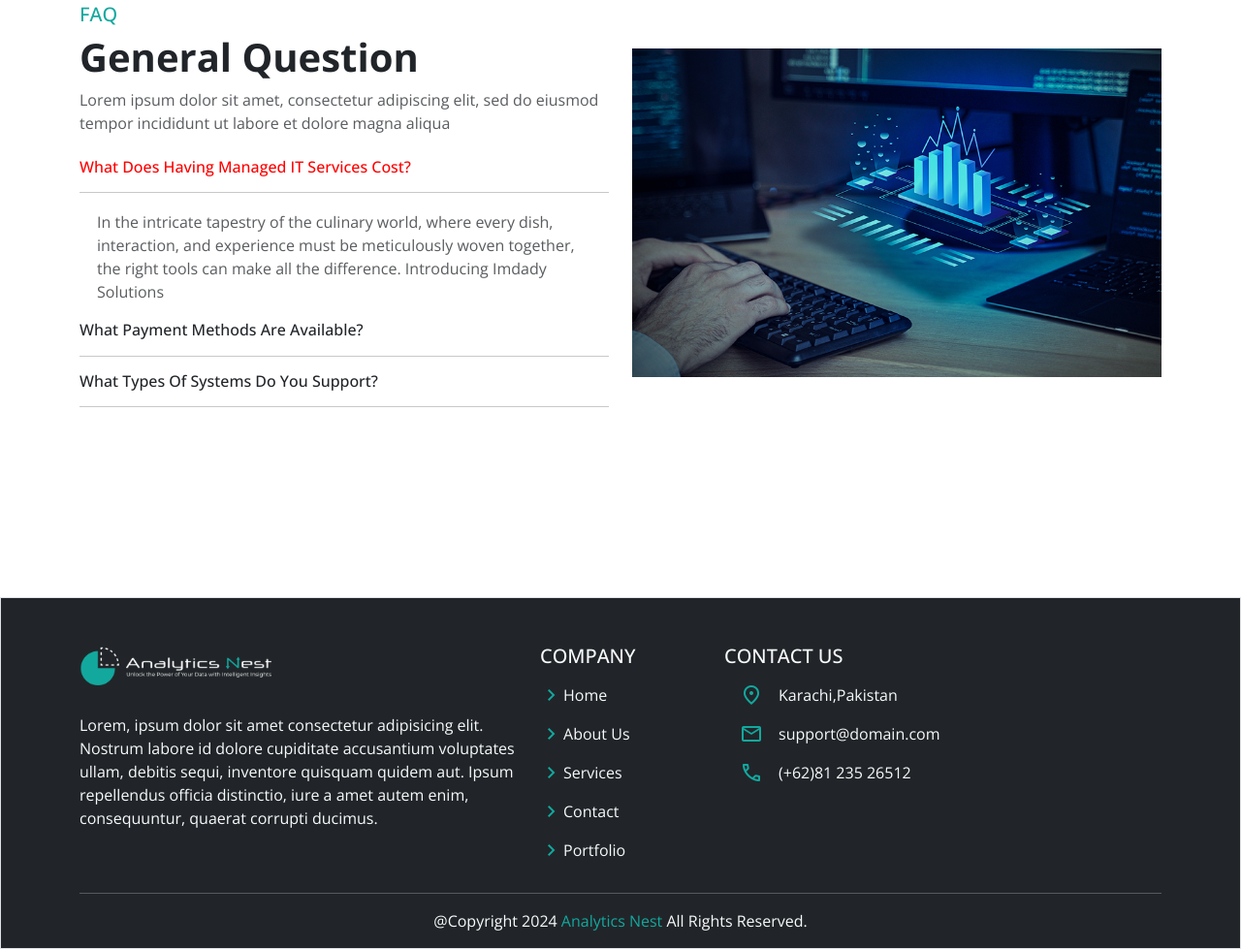
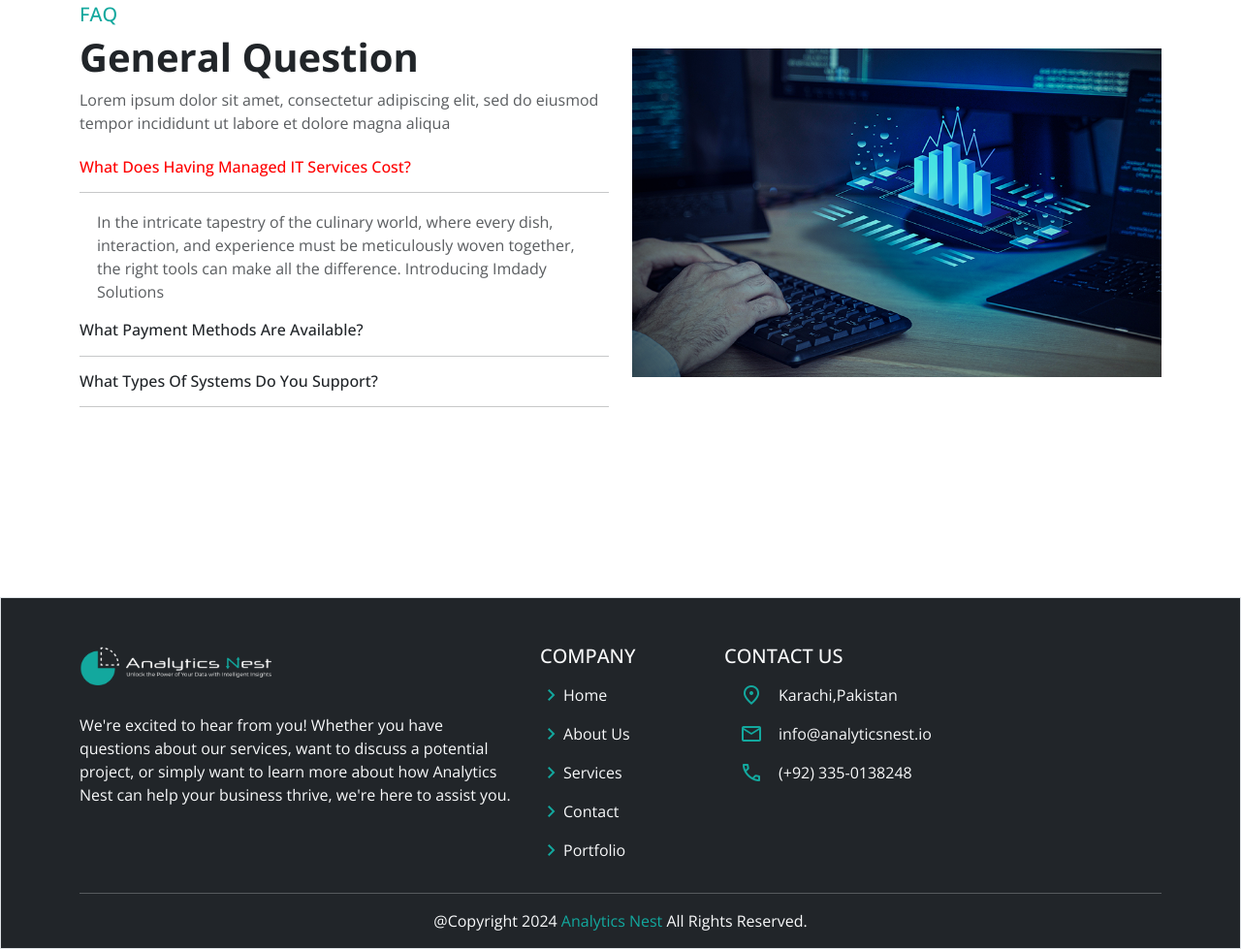
Before and after one commit to muhammad-muslim/Updated-Analytics-Nest, a plain HTML site: page service.html in a window 1280 px wide. Shown: the part 3313-4292 px from the top of the page at 97% size. Drawn offline with nearby package versions, Linux system fonts and the light colour scheme.

Commit message:
Update service.html

```diff
--- a/service.html
+++ b/service.html
@@ -744,11 +744,7 @@
               </div>
               <div>
                 <p>
-                  Lorem, ipsum dolor sit amet consectetur adipisicing elit.
-                  Nostrum labore id dolore cupiditate accusantium voluptates
-                  ullam, debitis sequi, inventore quisquam quidem aut. Ipsum
-                  repellendus officia distinctio, iure a amet autem enim,
-                  consequuntur, quaerat corrupti ducimus.
+                 We're excited to hear from you! Whether you have questions about our services, want to discuss a potential project, or simply want to learn more about how Analytics Nest can help your business thrive, we're here to assist you.
                 </p>
               </div>
             </div>
@@ -814,7 +810,7 @@
                     <span class="material-symbols-outlined px-3 text-danger">
                       mail
                     </span>
-                    <p class="text-light">support@domain.com</p>
+                    <p class="text-light">info@analyticsnest.io</p>
                   </div>
                 </li>
                 <li>
@@ -822,7 +818,7 @@
                     <span class="material-symbols-outlined px-3 text-danger">
                       call
                     </span>
-                    <p class="text-light">(+62)81 235 26512</p>
+                    <p class="text-light">(+92) 335-0138248</p>
                   </div>
                 </li>
               </div>
```
